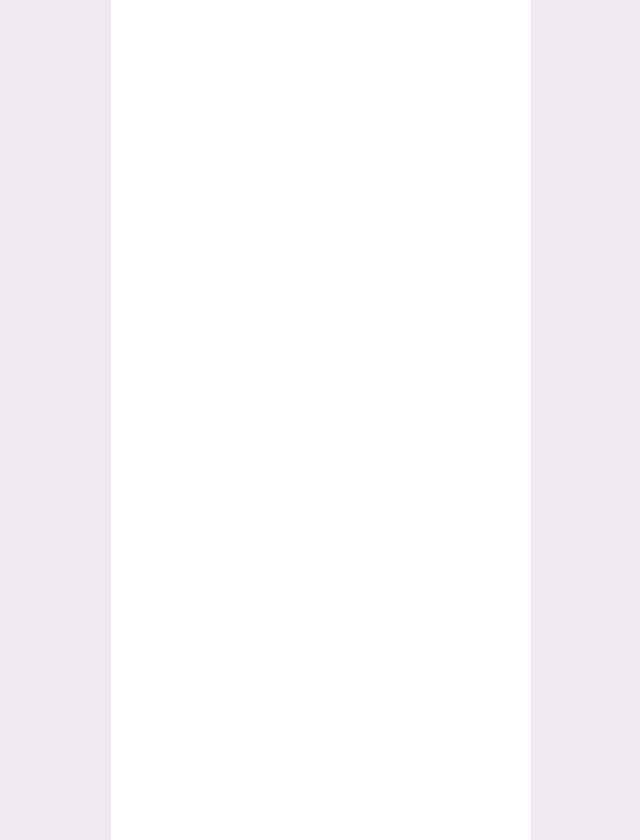
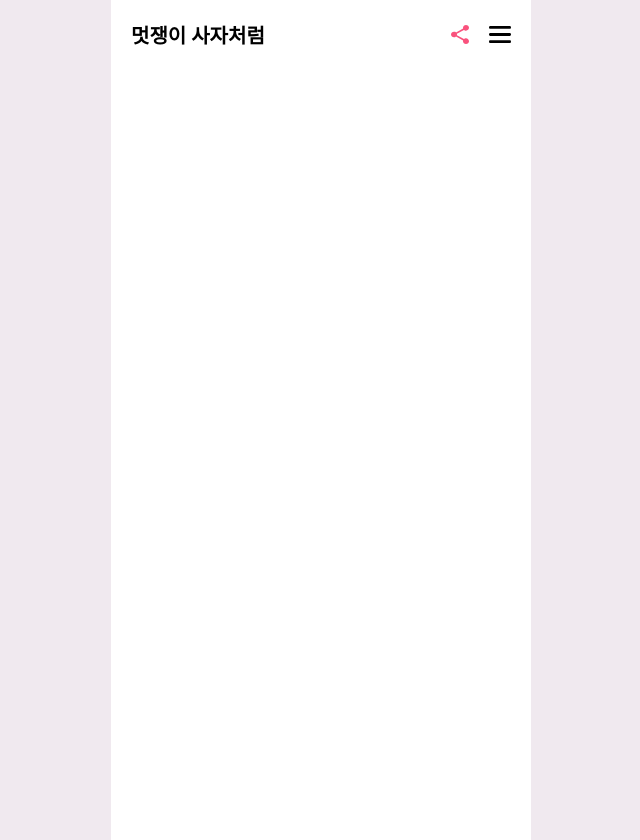
Before and after one commit to kimtaejin3/manaja, a React (Create React App) app: page /meeting in a window 1280 px wide. Before the commit this address had no page. Shown: the whole page, without its empty margins (319-959 px from the left). Built offline with nearby package versions, Linux system fonts and the light colour scheme.

Commit message:
rename: detailPage에서 meetingPage로 이름 변경

```diff
--- a/src/App.js
+++ b/src/App.js
@@ -1,7 +1,7 @@
 import { BrowserRouter, Route, Routes } from "react-router-dom";
 import MainLayout from "./components/layouts/MainLayout";
 import MainPage from "./pages/MainPage";
-import DetailPage from "./pages/DetailPage";
+import MeetingPage from "./pages/MeetingPage";
 
 function App() {
   return (
@@ -9,7 +9,7 @@ function App() {
       <BrowserRouter>
         <Routes>
           <Route path="/" element={<MainPage />} />
-          <Route path="/detail" element={<DetailPage />} />
+          <Route path="/meeting" element={<MeetingPage />} />
         </Routes>
       </BrowserRouter>
     </MainLayout>
```
Also changed, not shown: src/pages/MeetingPage.jsx (renamed from src/pages/DetailPage.jsx).
